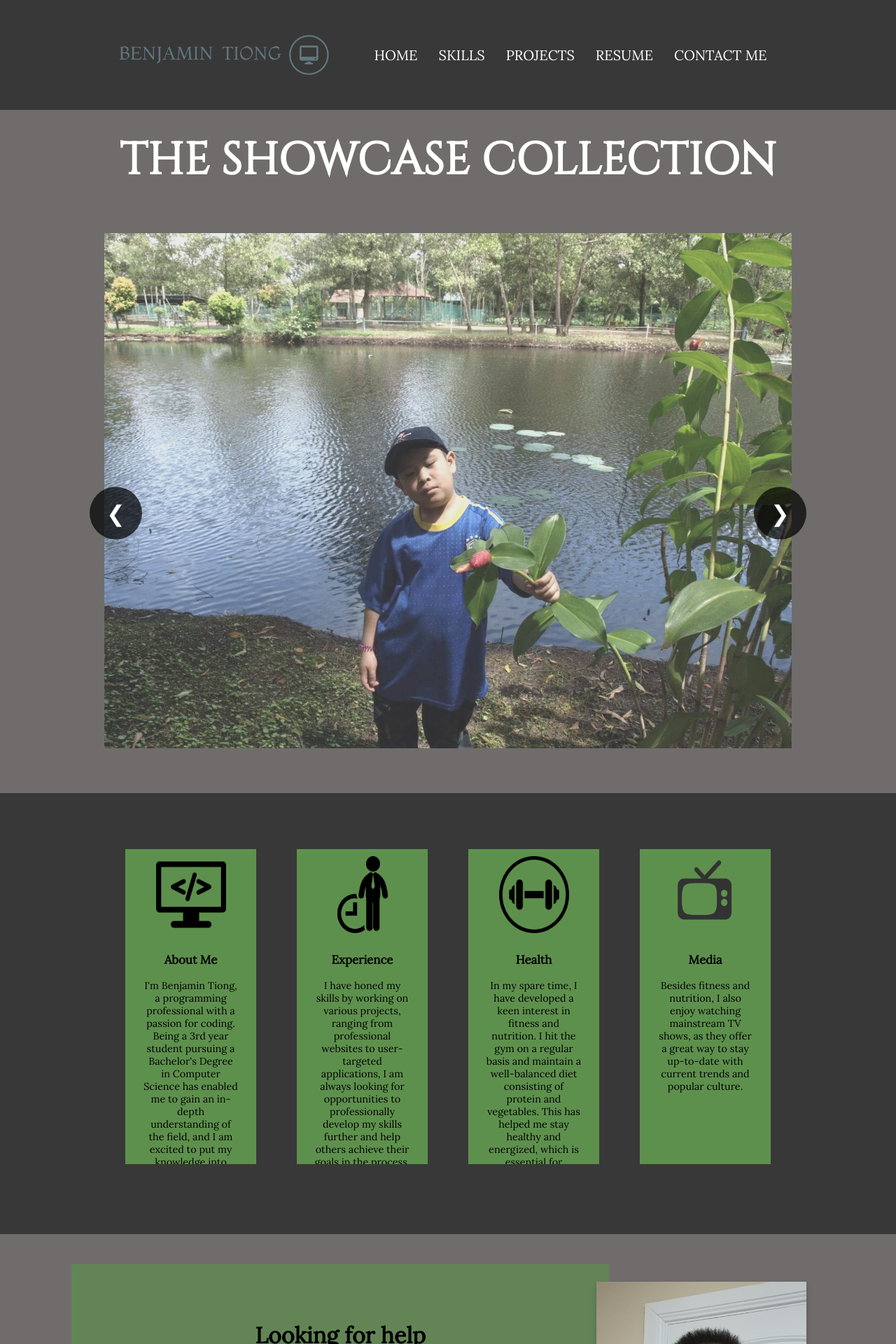
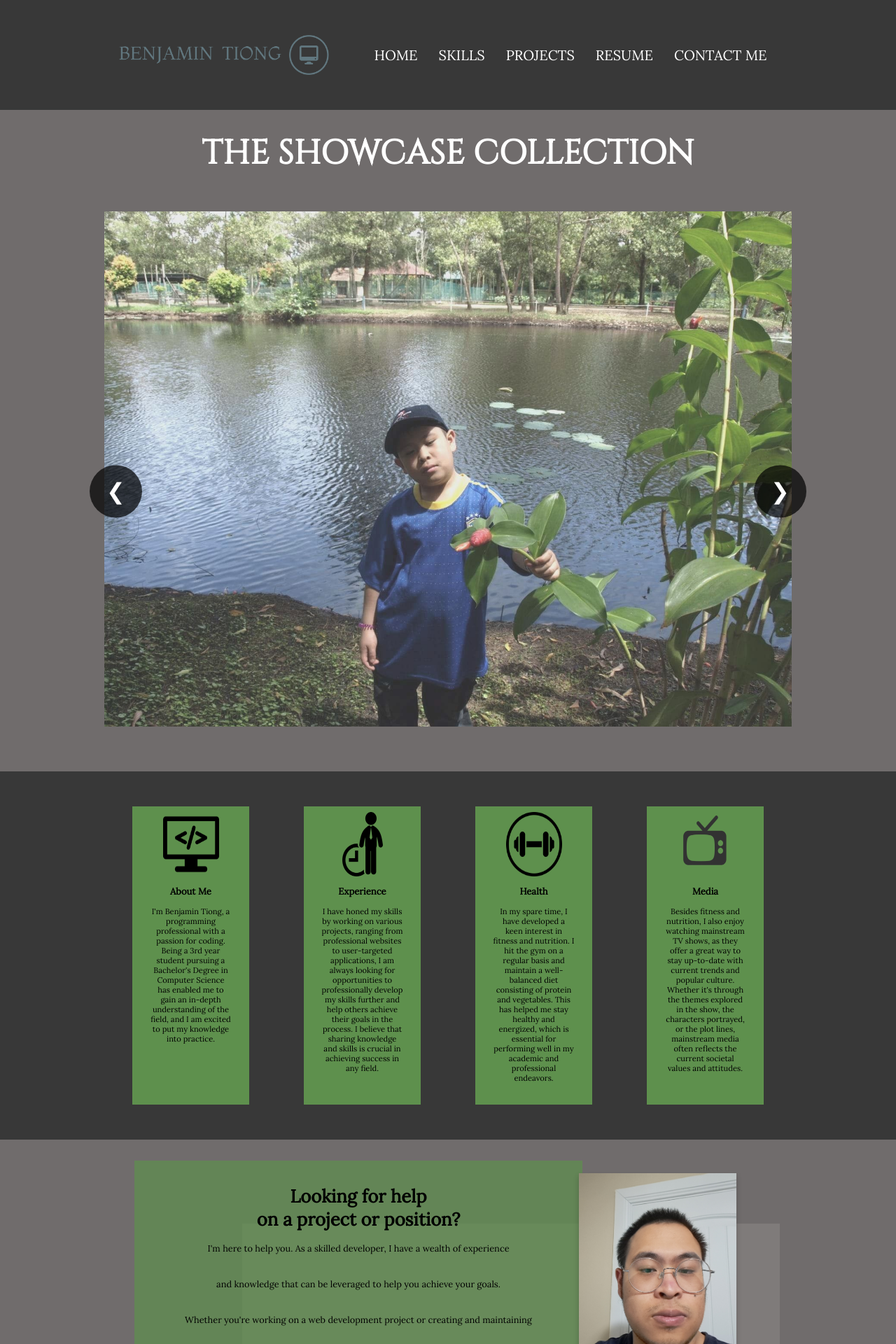
Before and after one commit to bengoEOZZ/portfolio, a PHP site: page / in a window 1280 px wide. Shown: the top 1920 px of the page at 70% size. Run offline with PHP 8.4, Linux system fonts and the light colour scheme.

Commit message:
Readjusted veiweing experience for laptops

```diff
--- a/index.php
+++ b/index.php
@@ -75,7 +75,9 @@
                 <div class="box-content">
                 <h3>Media</h3>
                 <p>Besides fitness and nutrition, I also enjoy watching mainstream TV shows, as they offer a great way to
-                    stay up-to-date with current trends and popular culture.</p>
+                    stay up-to-date with current trends and popular culture. Whether it's through the themes explored in the show,
+                    the characters portrayed, or the plot lines, mainstream media often reflects the current societal values and
+                    attitudes.</p>
                 </div>
             </div>
         </div>
@@ -85,8 +87,8 @@
     <!-- PROFILE CARD -->
 	<div id="about-container" class="about-container">
         <div class="about about-hidden" id="about-blank"></div>
-        <div class="about about-hidden" id="about-text"><br><br><br>
-            <h1>Looking for help<br>on a project or position?</h1><br>
+        <div class="about about-hidden" id="about-text"><br>
+            <h1>Looking for help<br>on a project or position?</h1>
             <p>I'm here to help you. As a skilled developer, I have a wealth of experience<br><br><br>
             and knowledge that can be leveraged to help you achieve your goals.<br><br><br>
             Whether you're working on a web development project or creating and maintaining<br><br><br>
--- a/static/css/home_style.css
+++ b/static/css/home_style.css
@@ -11,7 +11,7 @@ body {
     padding-top: 2%;
     color: white;
     font-family: 'Cinzel', serif;
-    font-size: 4em;
+    font-size: 3em;
     text-align: center;
 }
 
@@ -76,30 +76,28 @@ body {
 }
 
 .container {
-    margin-top: 40px;
     margin-right: 150px;
     margin-left: 150px;
-    margin-bottom: 50px;
     display: flex;
     justify-content: space-between;
-    align-items: center;
-    height: 450px;
+    align-items: stretch;
+    height: auto;
 }
 
 .cards-background {
     background-color: rgba(56,56,56,255);
-    padding-top: 40px;
+    padding-top: 50px;
     padding-bottom: 50px;
 }
 
 .box {
     position: relative;
     width: calc(25% - 20px);
-    margin-left: 3%;
-    margin-right: 3%;
-    height: 100%;
+    margin-left: 4%;
+    margin-right: 4%;
+    height: auto;
     background-color: rgb(94, 144, 77);
-    overflow: hidden;
+    padding-bottom: 20px;
     opacity: 0;
     transform: translateY(50px);
     transition: opacity 0.5s ease-in-out, transform 0.5s ease-in-out;
@@ -125,12 +123,12 @@ body {
     padding-top: 5%;
     display: block;
     margin: auto;
-    width: 100px;
-    height: 120px;
+    width: 80px;
+    height: 100px;
 }
 
 .box:hover {
-    transform: scale(1.1);
+    transform: scale(1.25);
     background-color: yellowgreen;
     transition: transform 0.2s ease-in-out, background-color 0.2s ease-in-out;
 }
@@ -140,12 +138,11 @@ body {
 }
 
 .box-content {
-    margin-left: 15px;
-    margin-right: 15px;
-    padding: 10px;
+    margin-left: 25px;
+    margin-right: 25px;
     color: black;
     font-family: 'Lora', serif;
-    font-size: 0.9em;
+    font-size: 0.7em;
     transition: transform 0.3s ease-in-out;
     text-align: center;
 }
@@ -157,42 +154,43 @@ body {
 .about-container {
     position: relative;
     width: 100%;
-    height: 850px;
+    height: 600px;
     background-color: rgb(112,108,108);
 }
 
 #about-blank {
     position: absolute;
-    top: 30%;
-    right: 5%;
+    top: 20%;
+    right: 13%;
     width: 60%;
-    height: 60%;
+    height: 75%;
     background-color: rgba(185, 187, 181, 0.2);
 }
 
 #about-text {
     position: absolute;
     top: 5%;
-    left: 8%;
-    width: 60%;
+    left: 15%;
+    width: 50%;
     height: 80%;
     background-color: rgba(94, 144, 77, 0.7);
     text-align: center;
     font-family: 'Lora', serif;
-    font-size: 1em;
+    font-size: 0.8em;
 }
 
 #about-card {
     position: absolute;
     top: 8%;
-    right: 0;
+    right: 100px;
     background-color: rgba(56,56,56,255);
     box-shadow: 0 4px 8px 0 rgba(0, 0, 0, 0.2);
-    max-width: 300px;
-    max-height: 625px;
+    max-width: 225px;
+    max-height: auto;
     margin-right: 10%;
     text-align: center;
     color: white;
+    font-size: 0.6em;
 }
 
 .card-title {
@@ -224,3 +222,14 @@ body {
     background-color: white;
     color: black;
 }
+
+/*
+ * Screen width guide
+ *
+ * 992px and smaller - mobile devices
+ * 1200px and larger - laptop and desktop screens
+ */
+
+/*@media only screen and (max-width: 1200px) {
+
+}*/
```
